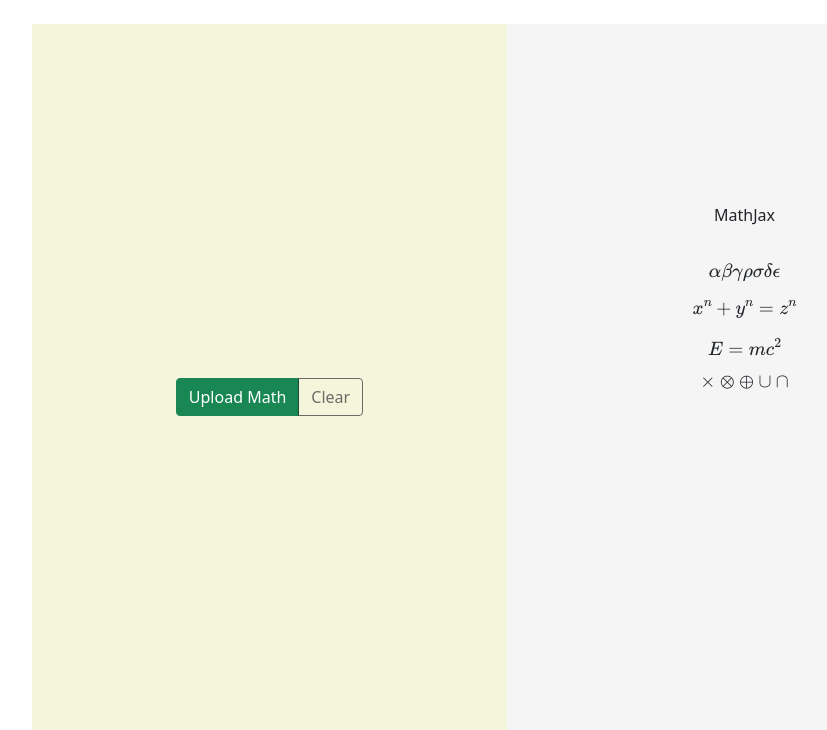
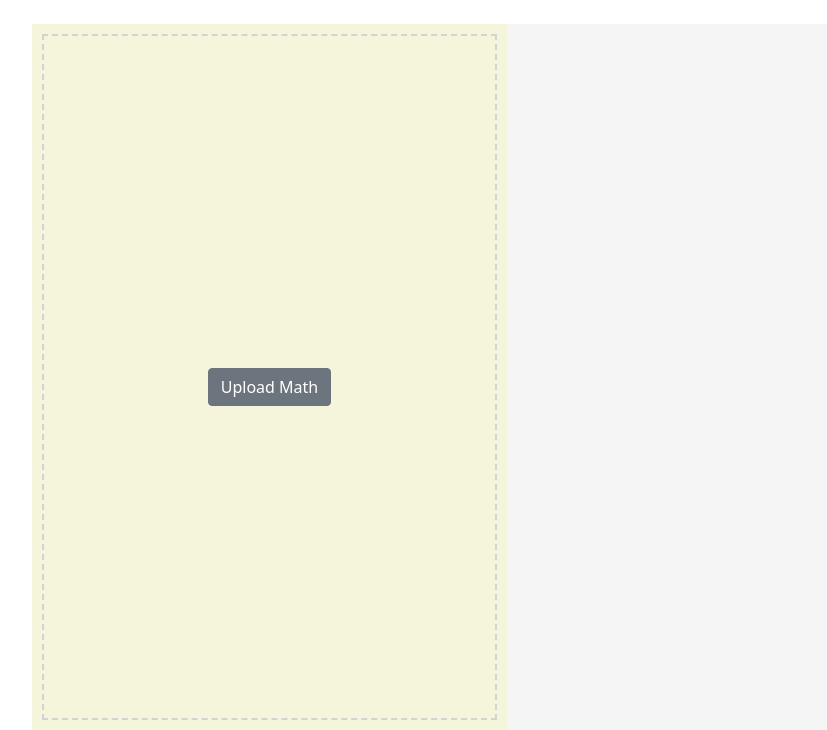
Before and after one commit to SOS1SOS1/Text-to-Latex, a Flask app: page / in a window 1280 px wide. Shown: the part 70-800 px from the top of the page, without its empty margins (133-960 px from the left). Run offline with Flask 2, Linux system fonts and the light colour scheme; some libraries are stand-ins or nearby versions.

Commit message:
Added drag and drop support and run model button

```diff
--- a/static/script.js
+++ b/static/script.js
@@ -1,31 +1,22 @@
 var file = null;
+var src = null;
 var image = document.getElementById('inputImage');
 var embed = document.getElementById('inputPDF');
 
-function uploadImage() {
-	document.getElementById('fileid').click();
+function clearFile() {
+	// Clear last image/pdf display
+	image.src = "";
+	embed.src = "";
+	embed.style.height = "0%";
+	document.getElementById('inputPDF').style.display = 'none';
+	document.getElementById('run_and_clear').style.display = 'none';
+	document.getElementById('upload').style.display = 'inline-block';
 }
 
-function clearFile() {
-	if (file != null) {
-		// Clear last image/pdf display
-		image.src = "";
-		embed.src = "";
-		embed.style.height = "0%";
-	}
-}
-
-function clearAndDisable() {
+function loadFile(f) {
 	clearFile();
-	document.getElementById('fileid').value = '';
-	document.getElementById('clear').disabled = true;
-}
-
-var loadFile = async function(event) {
-	clearFile();
-	file = event.target.files[0];
-	console.log(file);
-	let src = URL.createObjectURL(file);
+	file = f;
+	src = URL.createObjectURL(file);
 	if (file.type.substring(0, 5) == "image") {
 		// Display image
 		image.src = src;
@@ -35,6 +26,12 @@ var loadFile = async function(event) {
 		embed.style.height = "90%";
 	}
 
+	document.getElementById('inputPDF').style.display = 'inline-block';
+	document.getElementById('run_and_clear').style.display = 'inline-flex';
+	document.getElementById('upload').style.display = 'none';
+}
+
+var runModel = async function() {
 	// convert image src to base64data
 	const reader = new FileReader();
 	let blob = await fetch(src).then(r => r.blob());
@@ -45,16 +42,16 @@ var loadFile = async function(event) {
 		makeRequest(base64data, file.type);
 	}
 
-	document.getElementById('clear').disabled = false;
-
-	// displays loading animation
+	// displays loading animation and hides latex
 	document.getElementById('loading').classList.remove("hide");
+	document.getElementById('containsMath').classList.add("hide");
 	setTimeout(displayLatex, 2000);
 };
 
 function displayLatex() {
-	// hides loading animation
+	// hides loading animation and displays latex
 	document.getElementById('loading').classList.add("hide");
+	document.getElementById('containsMath').classList.remove("hide");
 }
 
 function makeRequest(base64data, filetype) {
@@ -64,8 +61,7 @@ function makeRequest(base64data, filetype) {
 		  'Content-Type': 'application/json',
 		},
 		body: JSON.stringify({data: base64data, filetype: filetype}),
-	})
-	.then(function (response) {
+	}).then(function (response) {
 		return response.json();
 	}).then(function (textObj) {
 		// render new LaTeX
@@ -76,3 +72,43 @@ function makeRequest(base64data, filetype) {
 		});
 	});
 }
+
+let dropArea = document.getElementById('drop-area');
+
+['dragenter', 'dragover', 'dragleave', 'drop'].forEach(eventName => {
+	dropArea.addEventListener(eventName, preventDefaults, false);
+});
+
+function preventDefaults (e) {
+	e.preventDefault();
+	e.stopPropagation();
+}
+
+['dragenter', 'dragover'].forEach(eventName => {
+	dropArea.addEventListener(eventName, highlight, false);
+});
+
+['dragleave', 'drop'].forEach(eventName => {
+	dropArea.addEventListener(eventName, unhighlight, false);
+});
+
+function highlight(e) {
+	dropArea.classList.add('highlight');
+}
+
+function unhighlight(e) {
+	dropArea.classList.remove('highlight');
+}
+
+dropArea.addEventListener('drop', handleDrop, false);
+
+function handleDrop(e) {
+	let dt = e.dataTransfer
+	let files = dt.files
+
+	handleFiles(files)
+}
+
+function handleFiles(files) {
+	([...files]).forEach(loadFile)
+}
--- a/static/styles/main.css
+++ b/static/styles/main.css
@@ -2,6 +2,7 @@ html, body {
     height: 100%;
 }
 
+/* model processing animation styles */
 .center {
   display: flex;
   justify-content: center;
@@ -59,10 +60,18 @@ html, body {
   opacity: 0%;
 }
 
+/* drag and drop styles */
+#drop-area {
+  display: flex;
+  flex-direction: column;
+  align-items: center;
+  justify-content: center;
+  border: 2px dashed lightgray;
+  height: 100%;
+  width: 100%;
+  padding: 10px;
+}
 
-.box__dragndrop,
-.box__uploading,
-.box__success,
-.box__error {
-  display: none;
+#drop-area.highlight {
+  border-color: green;
 }
--- a/templates/index.html
+++ b/templates/index.html
@@ -8,7 +8,7 @@
     <!-- Bootstrap CSS -->
     <link href="https://cdn.jsdelivr.net/npm/bootstrap@5.1.3/dist/css/bootstrap.min.css" rel="stylesheet" integrity="sha384-1BmE4kWBq78iYhFldvKuhfTAU6auU8tT94WrHftjDbrCEXSU1oBoqyl2QvZ6jIW3" crossorigin="anonymous">
 
-    <link rel="stylesheet" href="{{ url_for('static',filename='styles/main.css') }}">
+    <link rel="stylesheet" href="{{ url_for('static',filename='styles/main.css') }}?u={{ last_updated }}">
 
     <!-- MathJax -->
     <script src="https://polyfill.io/v3/polyfill.min.js?features=es6"></script>
@@ -27,27 +27,27 @@
             </header>
         </div>
         <div class="row justify-content-center flex-grow-1">
-            <div id="input" class="d-flex col-5 justify-content-md-center align-items-center" style="background-color: beige; text-align: center; flex-direction: column;">
+            <div id="input" class="d-flex col-5 justify-content-md-center align-items-center" style="background-color: beige; text-align: center; flex-direction: column; padding: 10px;">
+              <div id="drop-area">
+                <!-- Displays uploaded images or PDFs -->
+                <img id="inputImage" src="" style="max-width: 85%; max-height: 80%; padding-bottom: 20px;" alt="">
+                <embed id="inputPDF" src="" style="width: 100%; display: none; padding-bottom: 20px;" />
+
                 <!-- Upload images or PDFs -->
-                <img id="inputImage" src="" style="max-width: 85%; max-height: 80%; padding-bottom: 20px;" alt="">
-                <embed id="inputPDF" src="" style="width: 100%; height: 0%; padding-bottom: 20px;" />
-                <div class="btn-group" role="group">
-                  <button type="button" class="btn btn-success" onclick="uploadImage();">Upload Math</button>
-                  <button id='clear' type="button" class="btn btn-outline-dark" disabled onclick="clearAndDisable()">Clear</button>
-                </div>
-                <input id='fileid' type='file' accept="image/*, application/pdf" onchange="loadFile(event)" hidden/>
+                <form id="math-form">
+                  <input type="file" id="fileElem" multiple accept="image/*, application/pdf" onchange="handleFiles(this.files)" style="display: none;">
+                  <label class="btn btn-secondary" for="fileElem" id="upload">Upload Math</label>
+                  <div id="run_and_clear" class="btn-group" style="display: none;" role="group">
+                    <button id='run' type="button" class="btn btn-success" onclick="runModel()">Run Model</button>
+                    <button id='clear' type="button" class="btn btn-outline-danger" onclick="clearFile()">Clear</button>
+                  </div>
+                </form>
+              </div>
             </div>
             <div id="output" class="d-flex col-5 justify-content-md-center align-items-center" style="background-color: whitesmoke; text-align: center; flex-direction: column;">
-              <p>MathJax</p>
-              <p id='containsMath'>
-                \[\alpha \beta \gamma \rho \sigma \delta \epsilon \]
+              <p id="containsMath">
 
-                \[x^n + y^n = z^n\]
-
-                \[E=mc^2\]
-
-                \[\times \otimes \oplus \cup \cap \]
-              <p>
+              </p>
               <div id="loading" class="hide">
                 <div class="center">
                   <div class="wave"></div>
```
